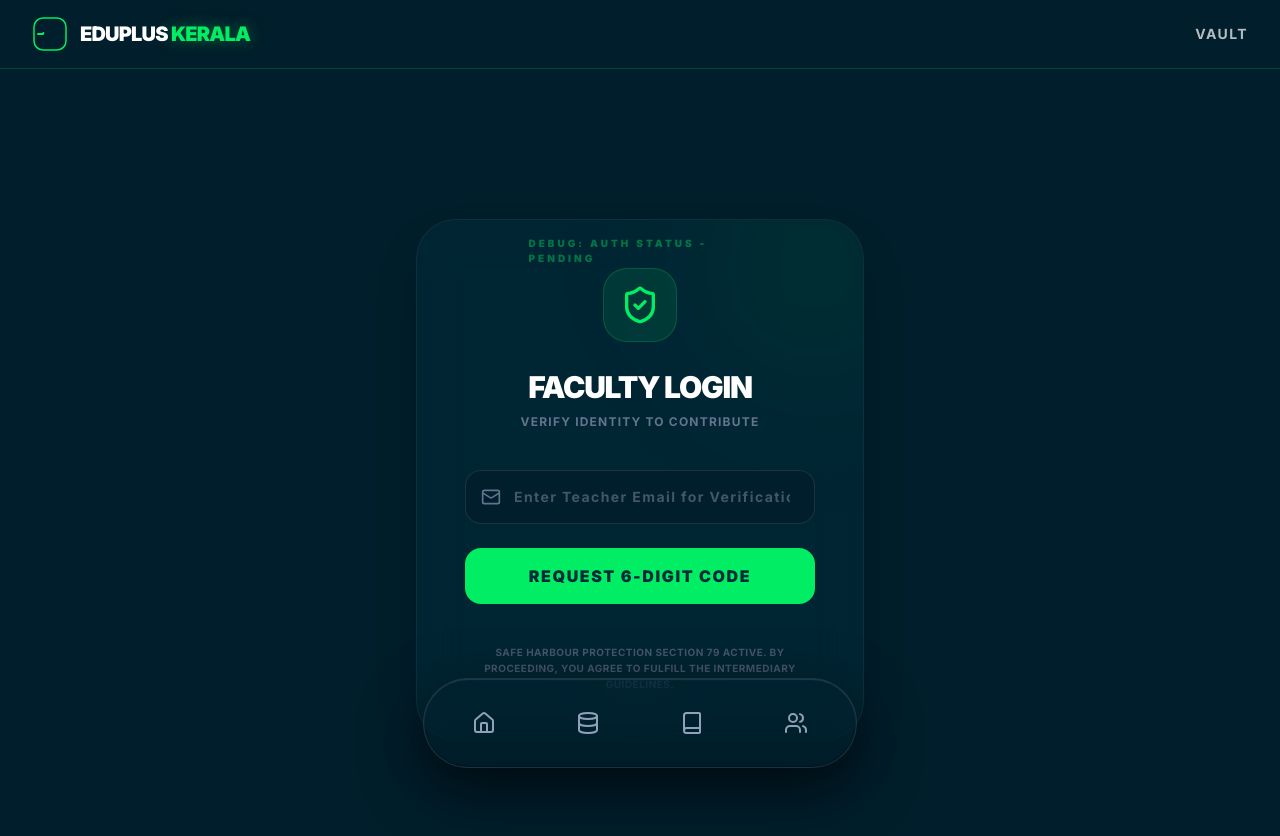
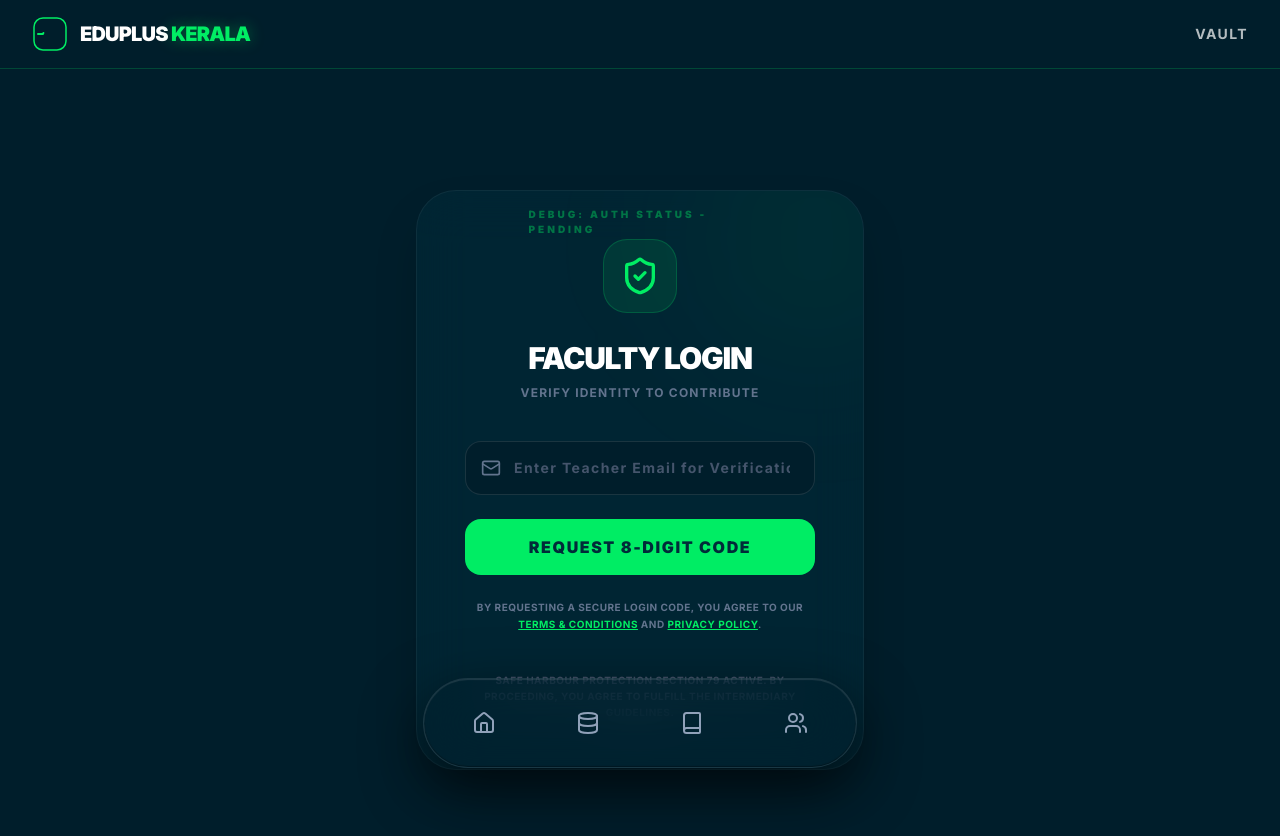
Before and after one commit to VK-official/Eduplus-Kerala, a Next.js app: page /admin in a window 1280 px wide. Shown: the top 836 px of the page. Built offline with nearby package versions, Linux system fonts and the light colour scheme; no server answers.

Commit message:
8-DIGIT OTP SUPPORT & LEGAL CONSENT LINK

```diff
--- a/app/admin/page.tsx
+++ b/app/admin/page.tsx
@@ -139,8 +139,11 @@ export default function AdminPage() {
                   disabled={loading}
                   className="w-full py-4 rounded-2xl bg-[#00ED64] text-[#012B39] font-black uppercase tracking-widest hover:opacity-90 transition-all flex items-center justify-center gap-2"
                 >
-                  {loading ? <Loader2 className="h-5 w-5 animate-spin"/> : "Request 6-Digit Code"}
+                  {loading ? <Loader2 className="h-5 w-5 animate-spin"/> : "Request 8-Digit Code"}
                 </button>
+                <p className="text-center text-[10px] text-slate-500 font-bold leading-relaxed uppercase tracking-wider">
+                  By requesting a secure login code, you agree to our <a href='/terms' className='underline text-[#00ED64] hover:text-white'>Terms & Conditions</a> and <a href='/privacy' className='underline text-[#00ED64] hover:text-white'>Privacy Policy</a>.
+                </p>
               </motion.form>
             ) : (
               <motion.form
@@ -150,8 +153,8 @@ export default function AdminPage() {
                 <div className="relative">
                   <Key className="absolute left-4 top-1/2 -translate-y-1/2 h-5 w-5 text-slate-500" />
                   <input
-                    required type="text" maxLength={6} value={otp} onChange={e=>setOtp(e.target.value)}
-                    placeholder="ENTER 6-DIGIT CODE"
+                    required type="text" maxLength={8} value={otp} onChange={e=>setOtp(e.target.value)}
+                    placeholder="ENTER 8-DIGIT CODE"
                     className="w-full bg-[#001E2B] border border-white/10 rounded-2xl py-4 pl-12 pr-6 text-white placeholder:text-slate-600 focus:border-[#00ED64] outline-none transition-all font-bold text-sm tracking-widest"
                   />
                 </div>
```
